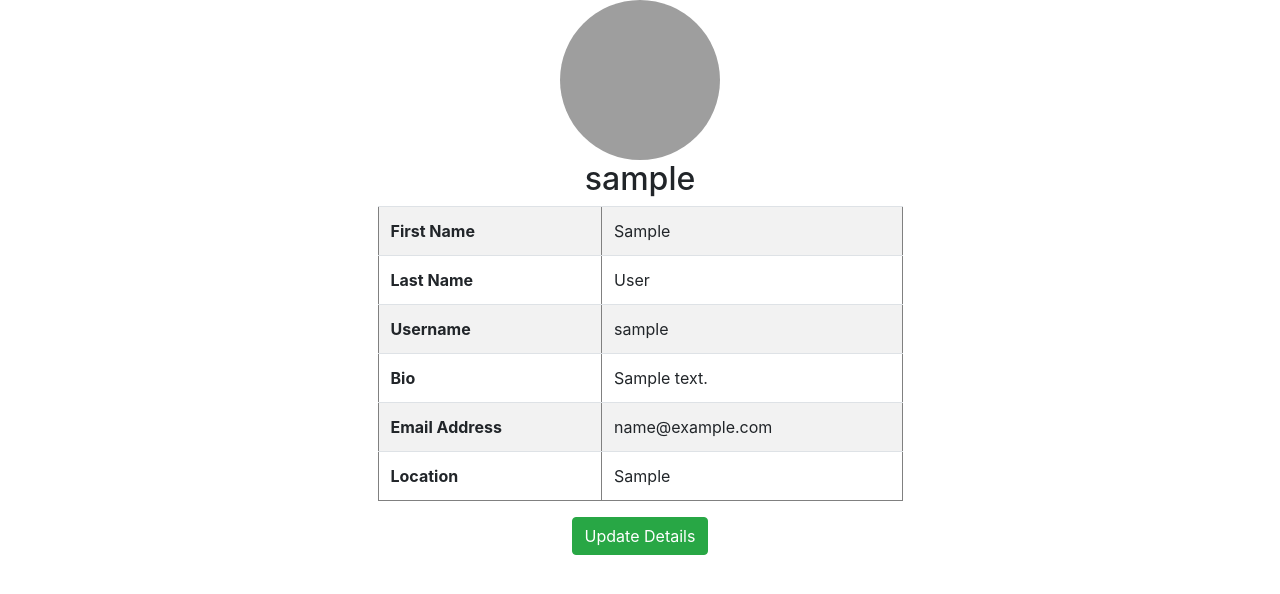
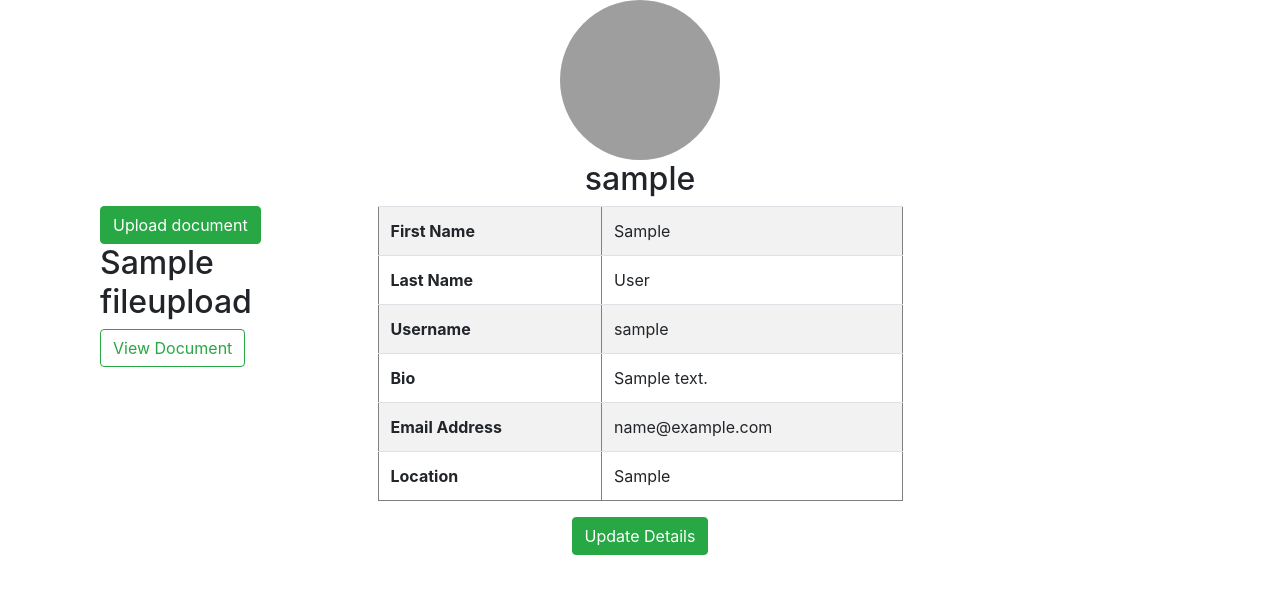
Before and after one commit to ngetichnicholas/Job-Seeking-App, a Django app: page /accounts/profile/ in a window 1280 px wide. Shown: the part 56-650 px from the top of the page. Run offline with Django 3.2, Linux system fonts and the light colour scheme; a user stored in the database is signed in; tables that the repository leaves empty hold one stand-in row (values such as "Sample post"); some libraries are stand-ins or nearby versions; grey boxes are pictures that could not be loaded.

Commit message:
Add jobseeker file uploads

```diff
--- a/Job_Seeking_App/models.py
+++ b/Job_Seeking_App/models.py
@@ -56,6 +56,15 @@ class JobSeeker(models.Model):
     def __str__(self):
         return self.user.username
 
+
+class FileUpload(models.Model):
+    name = models.CharField(max_length=100)
+    pdf = models.FileField(upload_to='documents/pdfs/')
+    jobseeker = models.ForeignKey(JobSeeker, on_delete=models.CASCADE, related_name='documents')
+
+    def __str__(self):
+        return self.name
+
 class Employer(models.Model):
     first_name =models.CharField(max_length=144,null=True,blank=True)
     last_name = models.CharField(max_length=144,null=True,blank=True)
--- a/Job_Seeking_App/templates/jobseekers/jobseekers_dashboard.html
+++ /dev/null
@@ -1 +0,0 @@
-<h1>find the jobs available</h1>
--- a/Job_Seeking_App/templates/jobseekers/profile.html
+++ b/Job_Seeking_App/templates/jobseekers/profile.html
@@ -18,8 +18,21 @@
       <div class="col-md-3"></div>
     </div>
       <div class="row">
-        <div class="col-md-3"></div>
+        <div class="col-md-3">
+          <a  href="{% url 'upload_file' %}">
+            <button class="btn btn-success">Upload document</button>
+          </a>
+          {% if documents %}
+          {% for document in documents %}
+          <div class="">
+            <h2>{{document.name}}</h2>
+            <a href="{{ document.pdf.url }}"download class="btn btn-outline-success">View Document</a>
+        </div>
+        {% endfor %}
+        {% endif %}
+        </div>
         <div class="col-md-6">
+
           <table class="table table-striped" border="1">
             <tr>
               <th>First Name</th>
--- a/Job_Seeking_App/urls.py
+++ b/Job_Seeking_App/urls.py
@@ -12,6 +12,7 @@ urlpatterns = [
     path('jobseekerDash/',app_views.jobseekerDash,name='jobseekerDash'),
     path('dashboard',app_views.dashboard,name='dashboard'),
     path('jobseekerDash/',app_views.jobseekerDash,name='jobseekerDash'),
+    path('upload_file',app_views.upload_file,name='upload_file'),
     path('employerDash/',app_views.employerDash,name='employerDash'),
     path('accounts/profile/',app_views.jobseeker_profile,name='jobseeker_profile'),
     path('update_jobseeker_profile/',app_views.update_jobseeker_profile,name='update_jobseeker_profile'),
--- a/Job_Seeking_App/views.py
+++ b/Job_Seeking_App/views.py
@@ -94,8 +94,9 @@ def dashboard(request):
 @login_required
 def jobseeker_profile(request):
   current_user = request.user
+  documents = FileUpload.objects.filter(jobseeker_id = current_user.id).all()
 
-  return render(request,'jobseekers/profile.html',{"current_user":current_user})
+  return render(request,'jobseekers/profile.html',{"documents":documents,"current_user":current_user})
 
 @login_required
 def update_jobseeker_profile(request):
@@ -119,6 +120,19 @@ def update_jobseeker_profile(request):
 @login_required
 def jobseekerDash(request):
     return render(request,'jobseekerDash.html')
+
+@login_required
+def upload_file(request):
+    if request.method == 'POST':
+        upload_form = UploadFileForm(request.POST, request.FILES)
+        if upload_form.is_valid():
+            upload = upload_form.save(commit=False)
+            upload.jobseeker = request.user.profile
+            upload.save()
+            return redirect('jobseeker_profile')
+    else:
+        upload_form = UploadFileForm()
+    return render(request, 'jobseekers/upload_file.html', {'upload_form': upload_form})
 
 
 @login_required
```
Also changed, not shown: Job_Seeking_App/forms.py (+6 -1 lines), Job_Seeking_App/templates/jobseekers/jobs.html (deleted, +0 -12 lines), Job_Seeking_App/templates/jobseekers/jobseeker.html (deleted, +0 -45 lines), Job_Seeking_App/templates/jobseekers/upload_file.html (added, +19 -0 lines), Job_Seeking_App/migrations/0005_fileupload.py (added).
